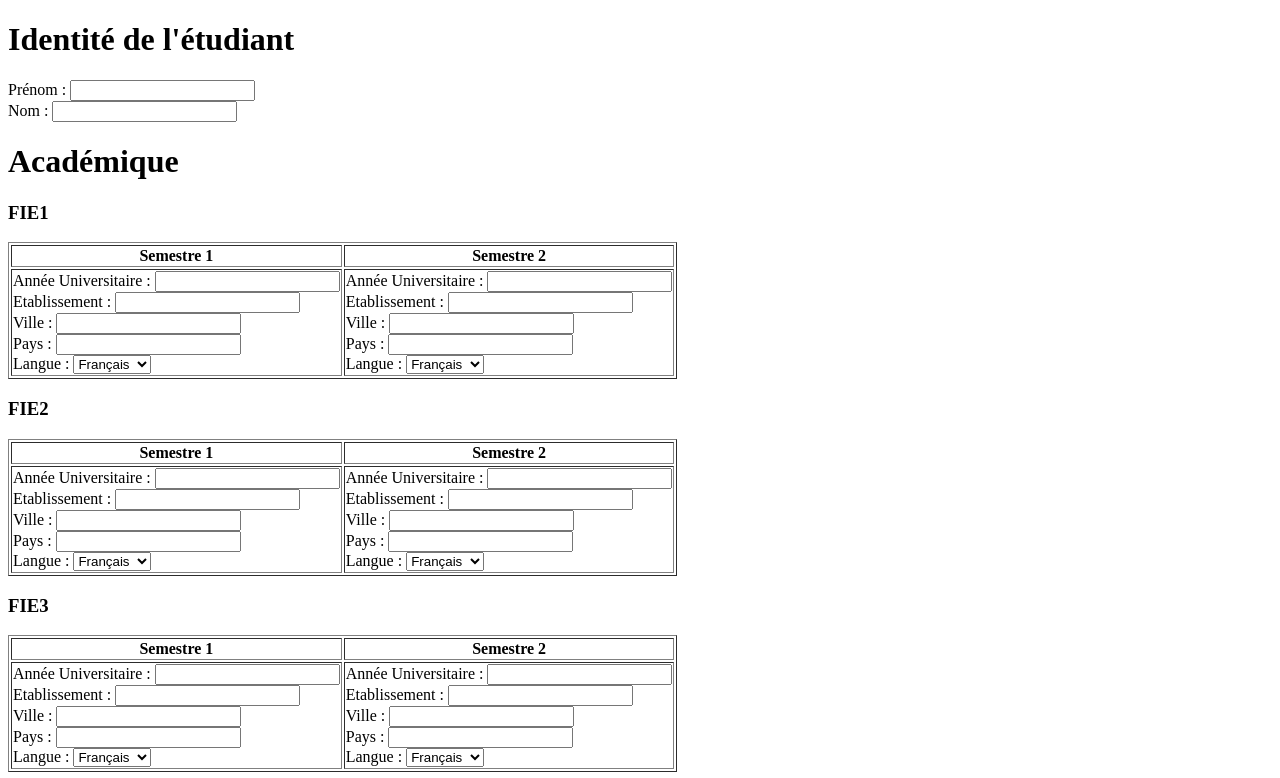
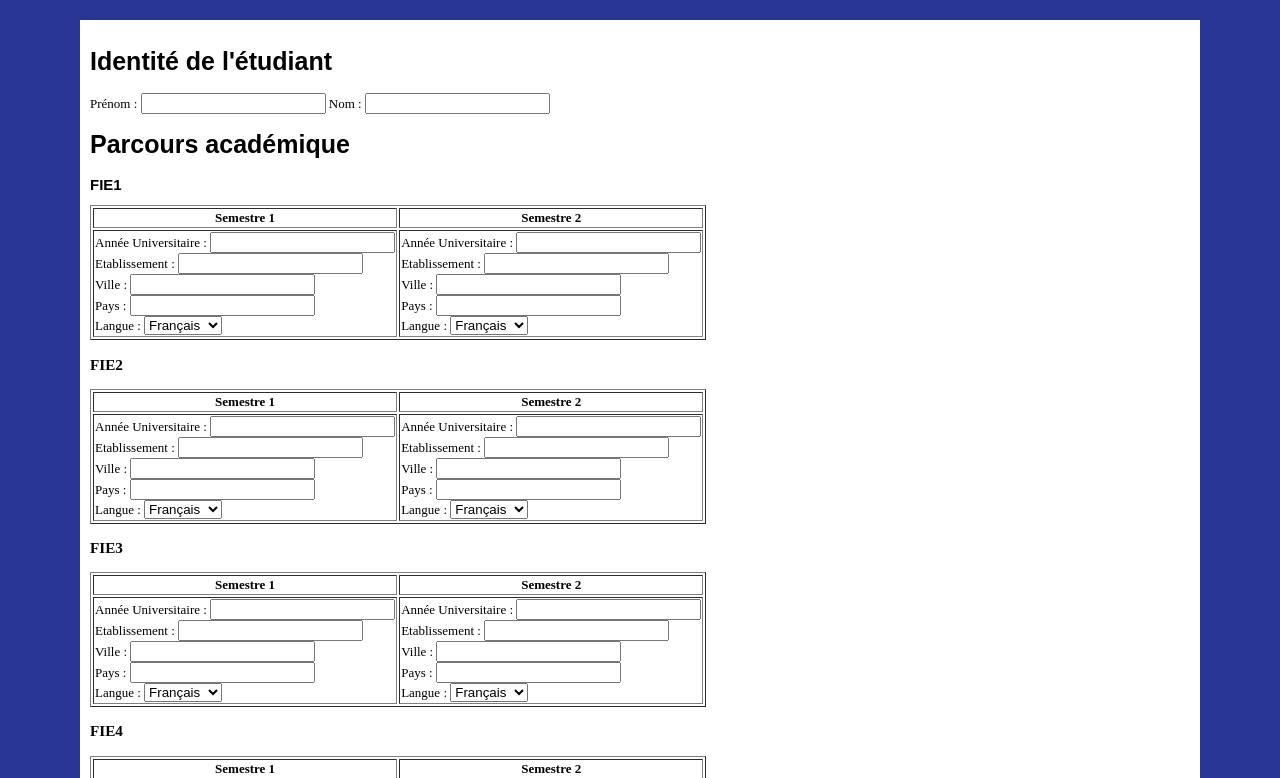
Before and after one commit to Bayol-Alexia/PTUT, a plain HTML site: page index.html in a window 1280 px wide. Shown: the top 778 px of the page. Drawn offline with Linux system fonts and the light colour scheme.

Commit message:
Test de design

```diff
--- a/index.html
+++ b/index.html
@@ -1,9 +1,9 @@
 <!DOCTYPE html>
 <html>
   <head>
-  <title>Test formulaire</title>
     <meta charset="utf-8">
-  <link rel="stylesheet" hrel="style.css"/>
+    <title>Formulaire Supplément au diplôme</title>
+    <link href="style.css" rel="stylesheet" media="all" type="text/css"/>
   </head>
   <body>
     <h1>Identité de l'étudiant</h1>
@@ -11,16 +11,13 @@
       <div class="c100">
         <label for="prenom">Prénom : </label>
         <input type="text" id="prenom" name="prenom">
-  </div>
-  <div class="c100">
         <label for="nom">Nom : </label>
         <input type="text" id="nom" name="nom">
       </div>
     </form>
 
-<h1>Académique</h1>
-
-<h3>FIE1</h3>
+    <h1>Parcours académique</h1>
+    <h2>FIE1</h2>
 
 <form action="formulaire.php" method="post">
   <table border="1">
--- a/style.css
+++ b/style.css
@@ -4,3 +4,27 @@
 .conteneur {overflow:hidden;}
 
 .colp {width:50%; float:left; display:inline}
+
+html {
+    background-color: #283593;
+}
+
+body {
+    font-size: 13px;
+    background-color: white;
+    width: 1100px;
+    margin : 20px auto;
+    padding: 10px;
+}
+
+h1{
+    font-size:25px;
+    color: black;
+    font-family: "Arial";
+}
+h2{
+    font-size:15px;
+    color: black;
+    text-align: ;
+    font-family: "Arial";
+}
```
Lines whose indentation alone changed are shown as unchanged.
